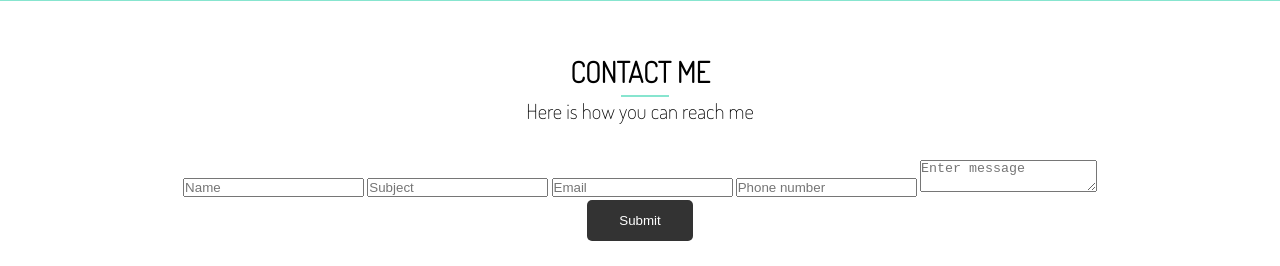
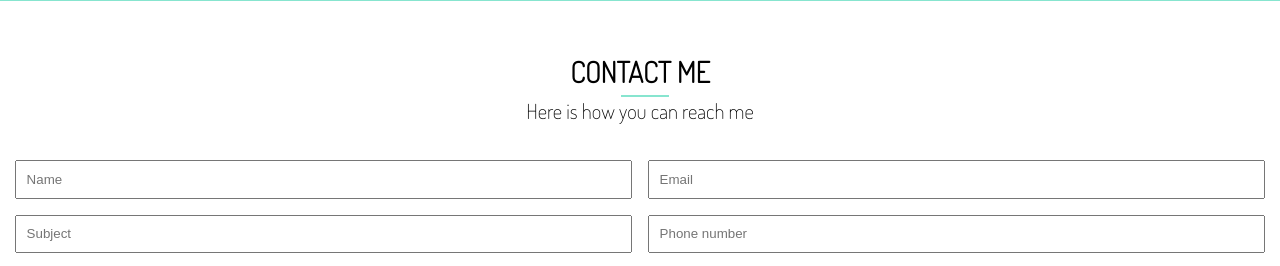
Before and after one commit to MeetaHaldar/portfolio_website, a website: page contact.html in a window 1280 px wide. Shown: the part 90-356 px from the top of the page. Drawn offline with Linux system fonts and the light colour scheme.

Commit message:
section A of contact page completed

```diff
--- a/scss/main.scss
+++ b/scss/main.scss
@@ -332,7 +332,56 @@ img{
     }
 }
 }
+// contact Page
+#contact{
+    &-a{
+        .text-fields{
+            display: grid;grid-template-areas: 'name email'
+            'subject phone'
+            'message message'
+            ;
+            grid-gap: 1rem;
+            margin-bottom: 1rem;
 
+// grid areas
+
+.name-input{
+    grid-area: name;
+
+}
+.subject-input{
+    grid-area: subject;
+}
+
+
+.email-input{
+    grid-area: email;
+}
+
+
+.phone-input{
+    grid-area: phone;
+}
+
+
+.mssg-input{
+    grid-area: message;
+    height: 100px;
+}
+
+
+.text-input{
+    padding: 0.6rem;
+}
+
+        }
+
+        button[type='submit']
+        {
+            width: 50%;
+        }
+    }
+}
 
 
 
```
Also changed, not shown: scss/main.css, 1 other file.
